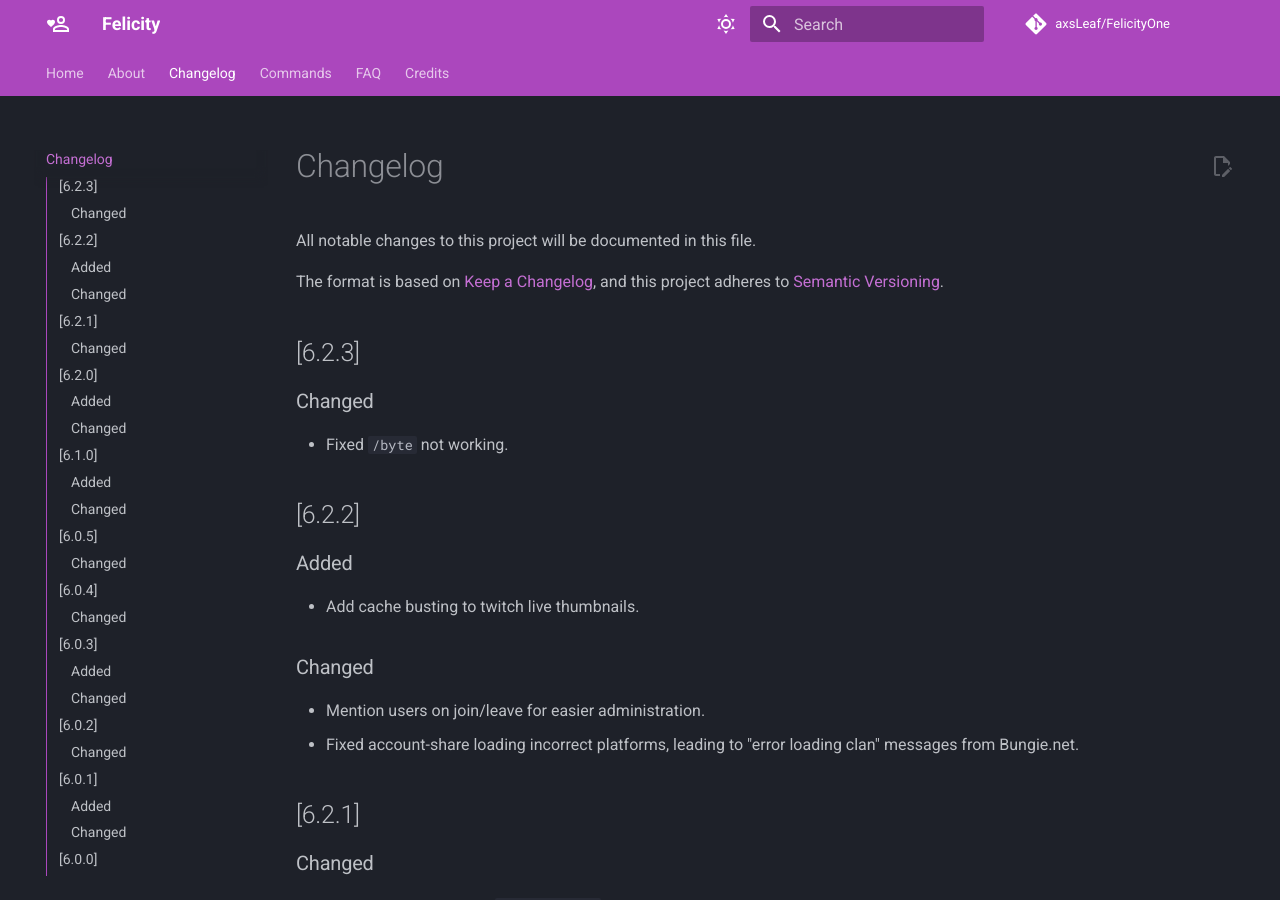
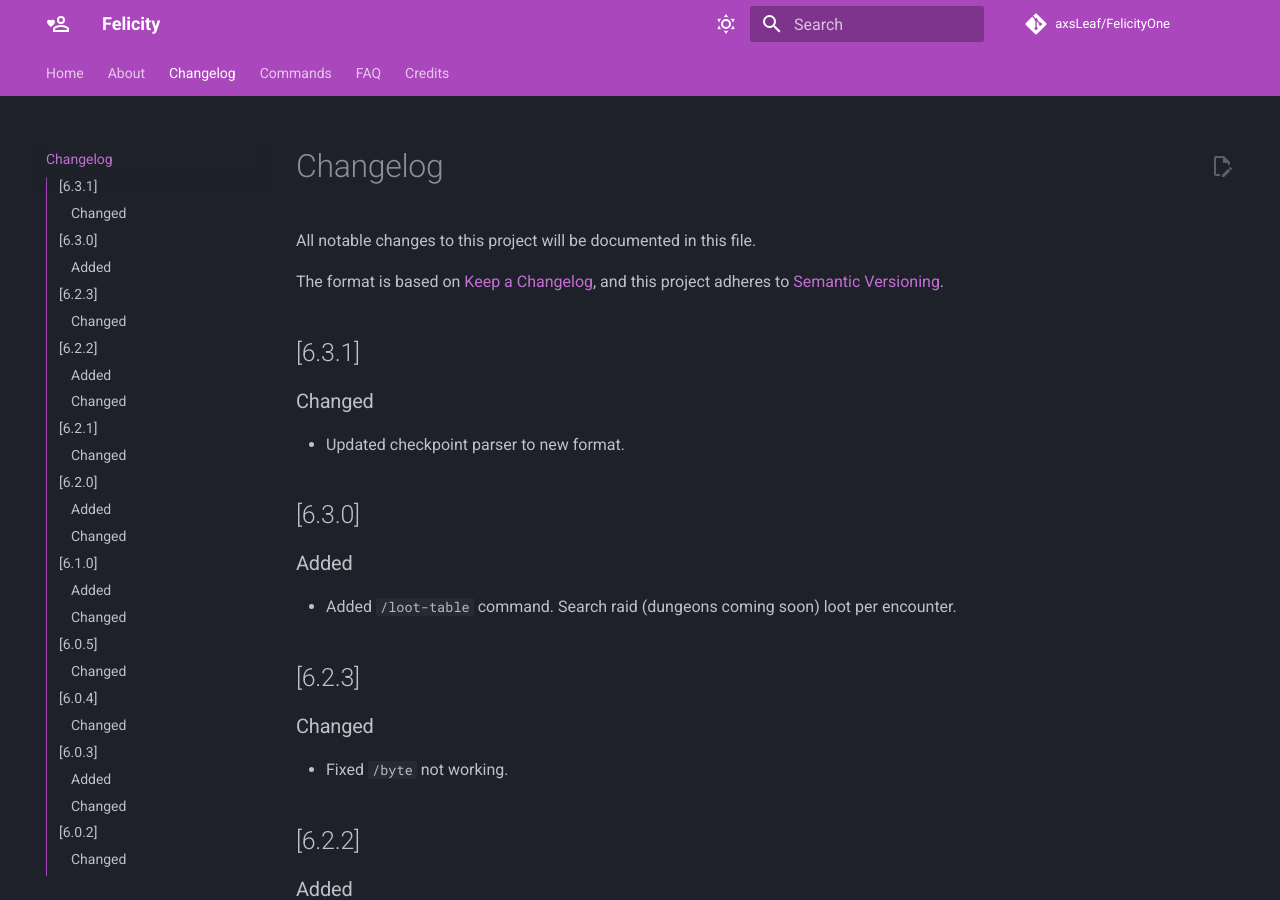
Before and after one commit to devFelicity/Felicity, an MkDocs documentation site: the page built from docs/changelog.md, in a window 1280 px wide and 900 px high. Built offline with MkDocs 1.6.1 and Material for MkDocs 9.7.7, drawn with Linux system fonts in a browser that asks for light colours; comment, search, counter and statistics services are not loaded.

Commit message:
Update changelog with 6.3.x

```diff
--- a/docs/changelog.md
+++ b/docs/changelog.md
@@ -7,6 +7,14 @@ All notable changes to this project will be documented in this file.
 
 The format is based on [Keep a Changelog](https://keepachangelog.com/en/1.0.0/),
 and this project adheres to [Semantic Versioning](https://semver.org/spec/v2.0.0.html).
+
+## [6.3.1]
+### Changed
+- Updated checkpoint parser to new format.
+
+## [6.3.0]
+### Added
+- Added `/loot-table` command. Search raid (dungeons coming soon) loot per encounter.
 
 ## [6.2.3]
 ### Changed
```
